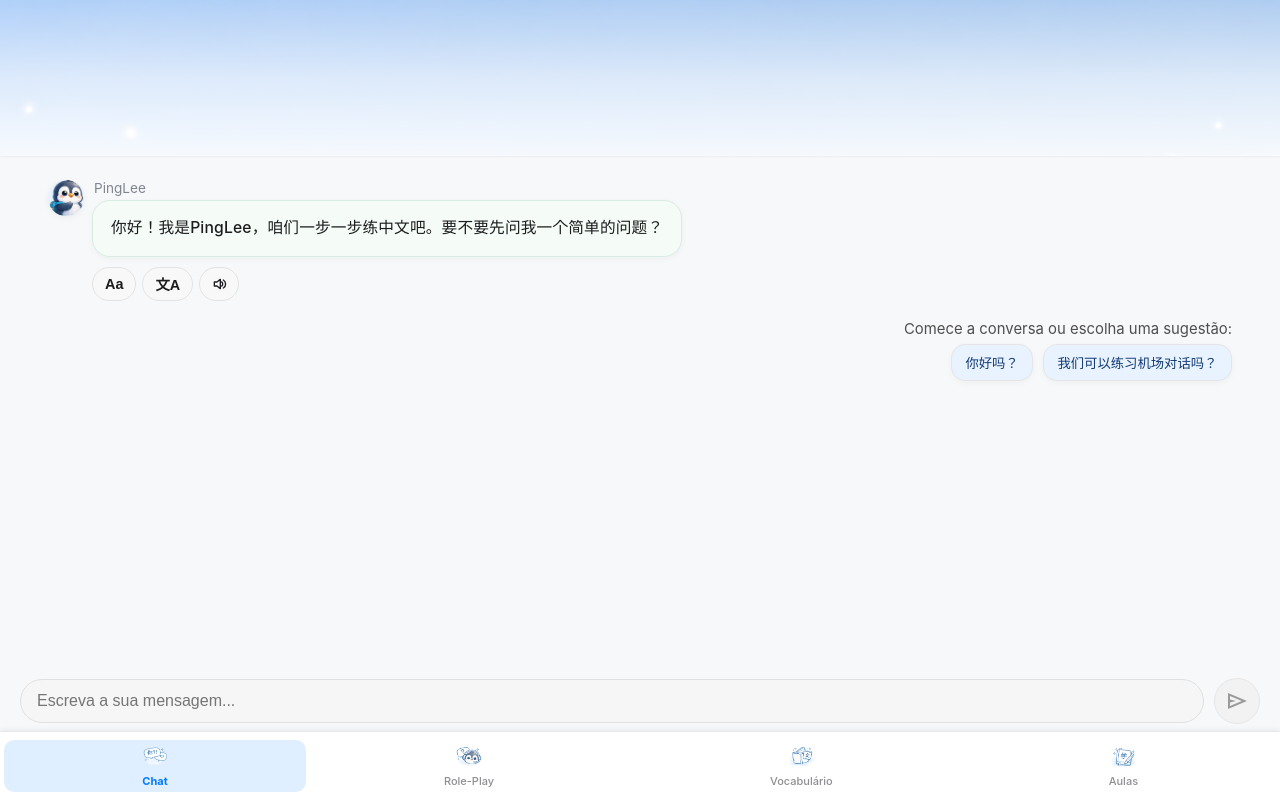
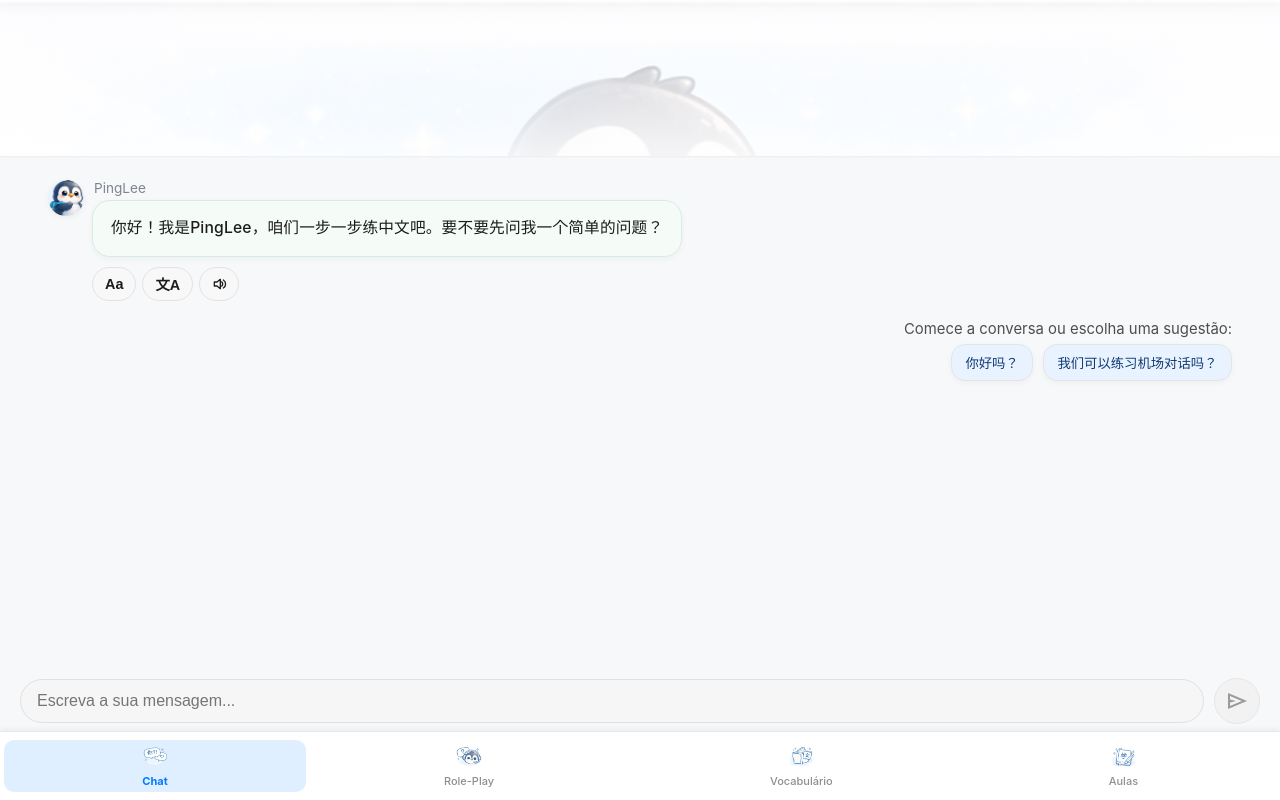
Before and after one commit to pipsbaps/pinglee, a website: page PingLee/public/index.html in a window 1280 px wide. Drawn offline with Linux system fonts and the light colour scheme.

Commit message:
Configure for Cloudflare Pages

```diff
--- a/PingLee/public/css/base.css
+++ b/PingLee/public/css/base.css
@@ -57,7 +57,7 @@ section.active {
 
 /* --- Header --- */
 .app-header {
-    background: linear-gradient(to bottom, rgba(255,255,255,0.6) 0%, rgba(255,255,255,0.82) 50%, rgba(255,255,255,0.95) 100%), url('/images/app%20header.png');
+    background: linear-gradient(to bottom, rgba(255,255,255,0.55) 0%, rgba(255,255,255,0.78) 45%, rgba(255,255,255,0.94) 100%), url('/images/pingleeheader.png');
     background-size: cover;
     background-position: center top;
     background-repeat: no-repeat;
```
Also changed, not shown: PingLee/public/images/pingleeheader.png (added), PingLee/public/images/role_compras.png (added), PingLee/public/images/role_restaurante.png (added), 1 other file.
